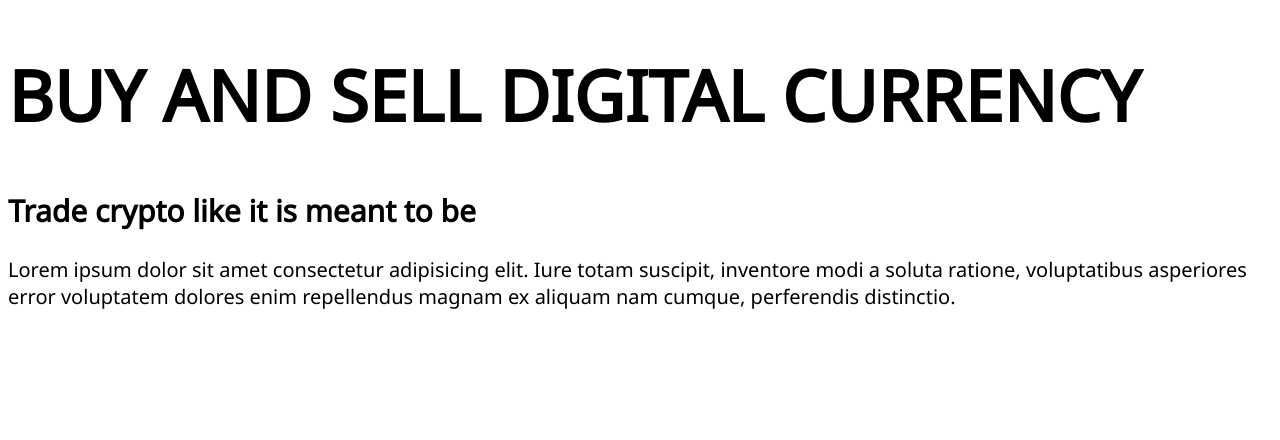
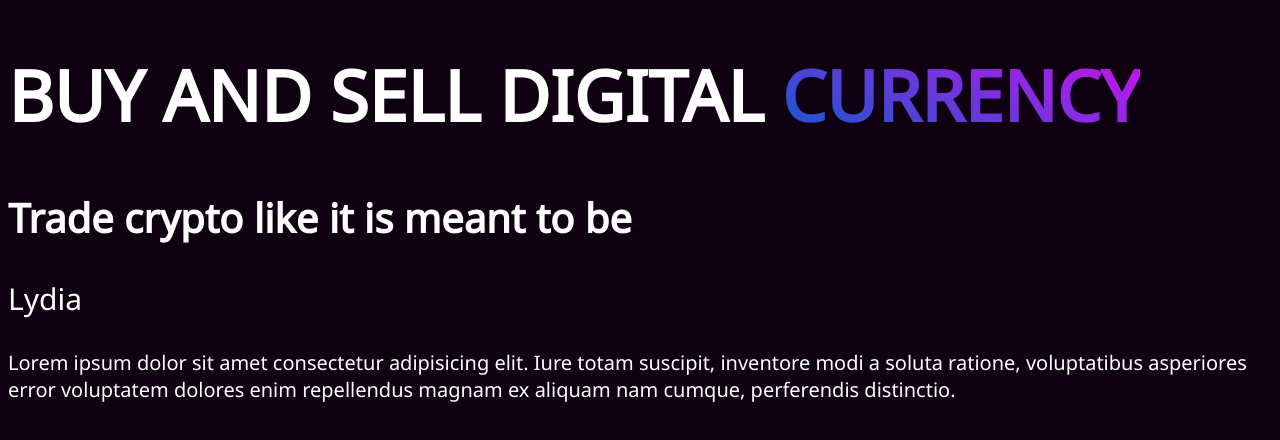
Before and after one commit to serhat-sergikaya/lycian, a React (Vite) app: page / in a window 1280 px wide. Shown: the top 440 px of the page. Built offline with nearby package versions, Linux system fonts and the light colour scheme.

Commit message:
Typography

```diff
--- a/src/App.css
+++ b/src/App.css
@@ -13,8 +13,29 @@ html {
 body {
   font-family: "Noto Sans", Arial, Helvetica, sans-serif;
   font-size: 2rem;
+  background: #0f0112;
+  color: #fff;
 }
 
 h1 {
   font-size: 7rem;
 }
+
+h2 {
+  font-size: 4rem;
+}
+
+h3 {
+  font-size: 3rem;
+  font-weight: 500;
+}
+
+.span-gradient {
+  background: linear-gradient(
+    25deg,
+    rgba(15, 92, 204, 1) 0%,
+    rgba(198, 19, 236, 1) 95%
+  );
+  color: transparent;
+  background-clip: text;
+}
--- a/src/App.tsx
+++ b/src/App.tsx
@@ -3,8 +3,11 @@ import "./App.css";
 function App() {
   return (
     <>
-      <h1>BUY AND SELL DIGITAL CURRENCY</h1>
+      <h1>
+        BUY AND SELL DIGITAL <span className="span-gradient">CURRENCY</span>
+      </h1>
       <h2>Trade crypto like it is meant to be</h2>
+      <h3>Lydia</h3>
       <p>
         Lorem ipsum dolor sit amet consectetur adipisicing elit. Iure totam
         suscipit, inventore modi a soluta ratione, voluptatibus asperiores error
```
